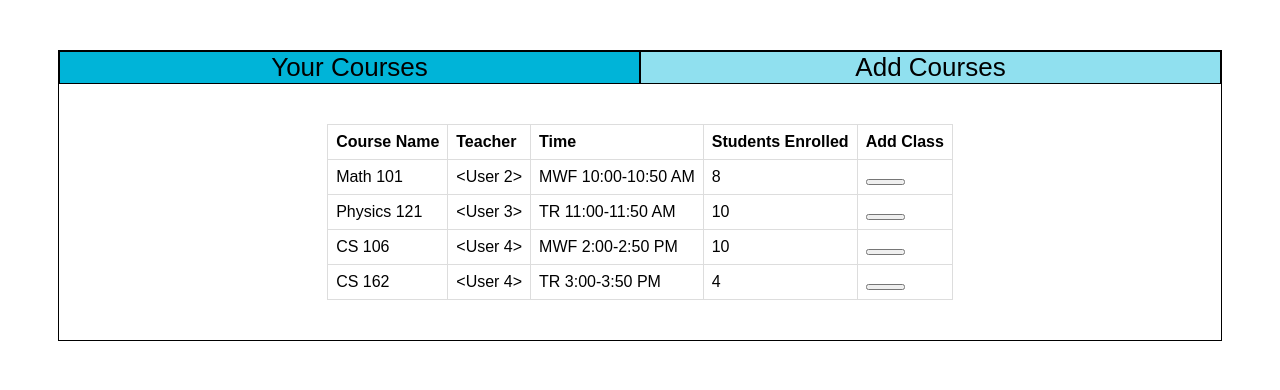
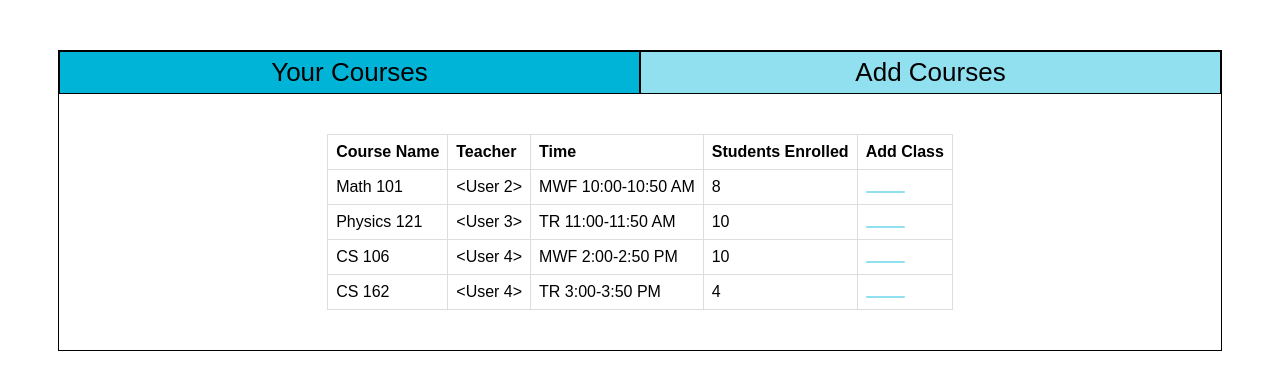
Before and after one commit to Onlywar10/CSE108-Lab8, a Flask app: template templates/studentDashboard.html in a window 1280 px wide, after a click on "Add Courses". Shown: the part 120-510 px from the top of the page. Run offline with Flask 3, Linux system fonts and the light colour scheme; the template is opened without the code that fills it: values that come from a table or form of the project are taken from there, others are empty.

Commit message:
Styling changes

```diff
--- a/templates/base.html
+++ b/templates/base.html
@@ -16,6 +16,7 @@
       }
       .link {
         text-decoration: none;
+        font-weight: 600;
         color: black;
       }
       .link:hover {
--- a/templates/login.html
+++ b/templates/login.html
@@ -9,7 +9,7 @@
     padding: 30px;
   "
 >
-  <p style="font-size: 50px; font-weight: 600">ACME University Login</p>
+  <p style="font-size: 58px; font-weight: 600">ACME University Login</p>
   <form
     method="POST"
     style="
--- a/templates/register.html
+++ b/templates/register.html
@@ -9,7 +9,7 @@
     padding: 30px;
   "
 >
-  <p style="font-size: 50px; font-weight: 600">ACME University Register</p>
+  <p style="font-size: 58px; font-weight: 600">ACME University Register</p>
   <form
     method="POST"
     style="
--- a/templates/studentDashboard.html
+++ b/templates/studentDashboard.html
@@ -54,6 +54,7 @@
         font-size: 26px;
         background: #00b4d8;
         width: 50%;
+        padding: 5px;
       }
       .classTabActive {
         border: 1px solid black;
@@ -61,6 +62,7 @@
         font-size: 26px;
         background: #90e0ef;
         width: 50%;
+        padding: 5px;
       }
       .classTab:hover {
         cursor: pointer;
@@ -76,9 +78,13 @@
       }
       .enrollmentButton {
         width: 50%;
+        background-color: #90e0ef;
+        border: 1px;
+        border-radius: 2px;
       }
       .enrollmentButton:hover {
         cursor: pointer;
+        background: #00b4d8;
       }
     </style>
   </head>
```
Also changed, not shown: instance/app.db.
